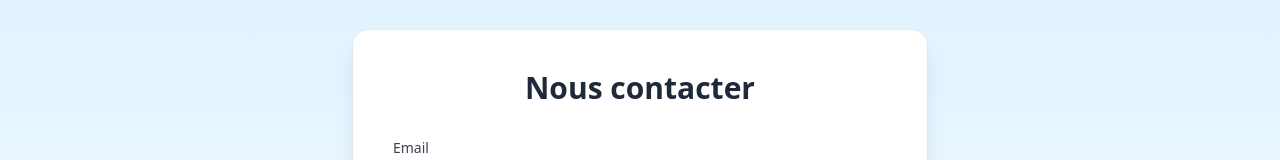
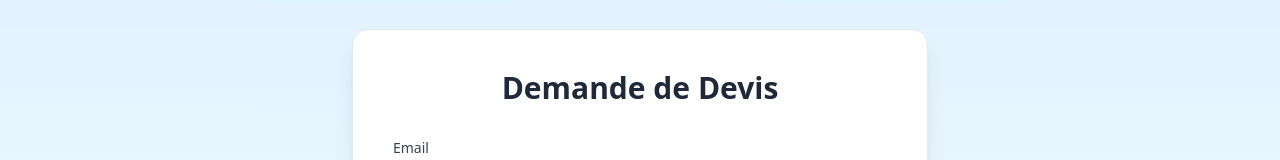
Before and after one commit to mylanlegenie/tsp2, a Next.js app: page /devis in a window 1280 px wide. Shown: the part 211-371 px from the top of the page. Built offline with nearby package versions, Linux system fonts and the light colour scheme.

Commit message:
Changmenet h1

```diff
--- a/src/app/components/Devis.tsx
+++ b/src/app/components/Devis.tsx
@@ -144,7 +144,7 @@ export default function Devis() {
                 className="w-full max-w-xl bg-white p-10 rounded-2xl shadow-xl space-y-8 relative border border-gray-200"
                 noValidate
             >
-                <h2 className="text-3xl font-extrabold text-center text-gray-800">Nous contacter</h2>
+                <h2 className="text-3xl font-extrabold text-center text-gray-800">Demande de Devis</h2>
 
                 {formTente && Object.keys(errors).length > 0 && (
                     <div className="bg-red-100 text-red-700 px-4 py-3 rounded text-sm font-medium">
```
